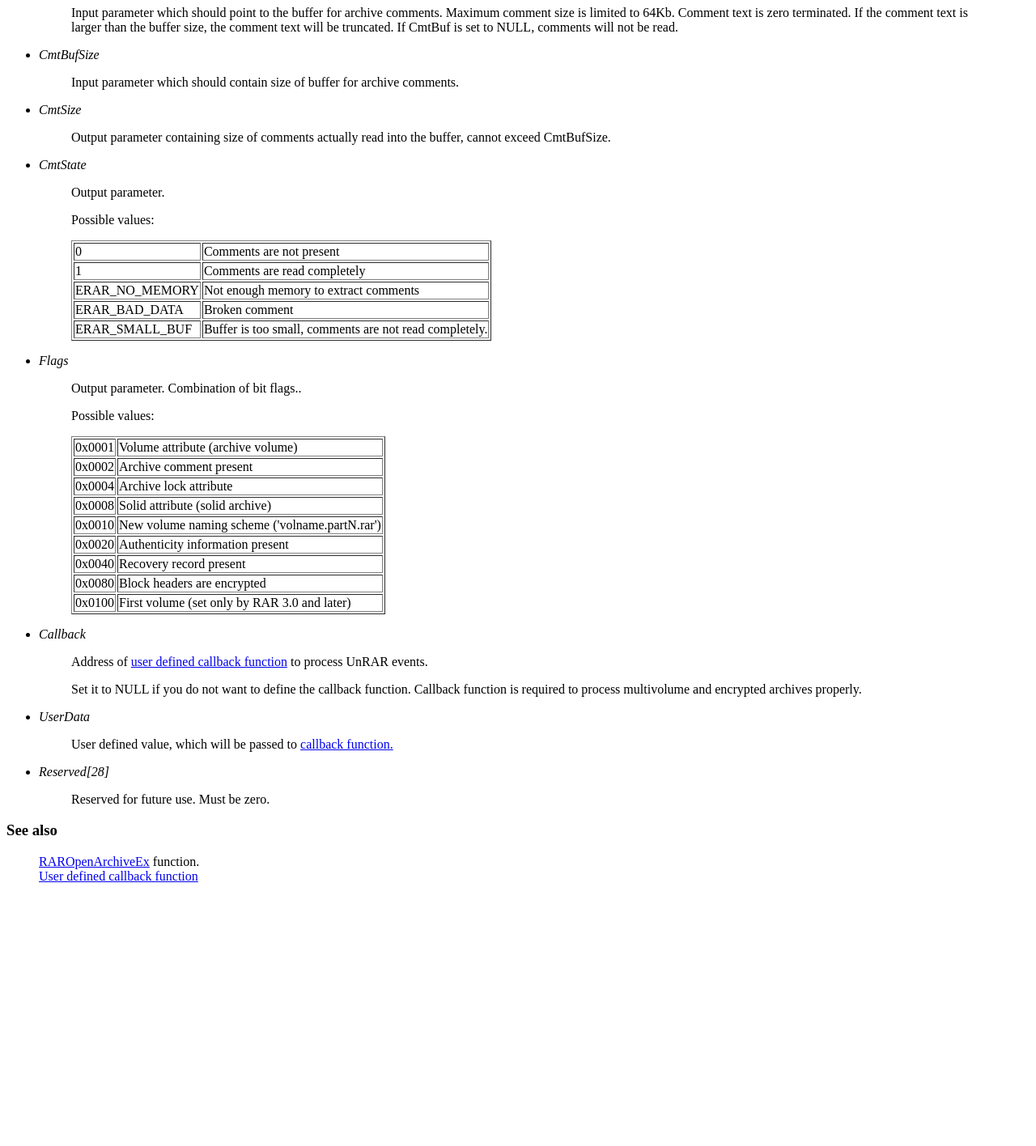
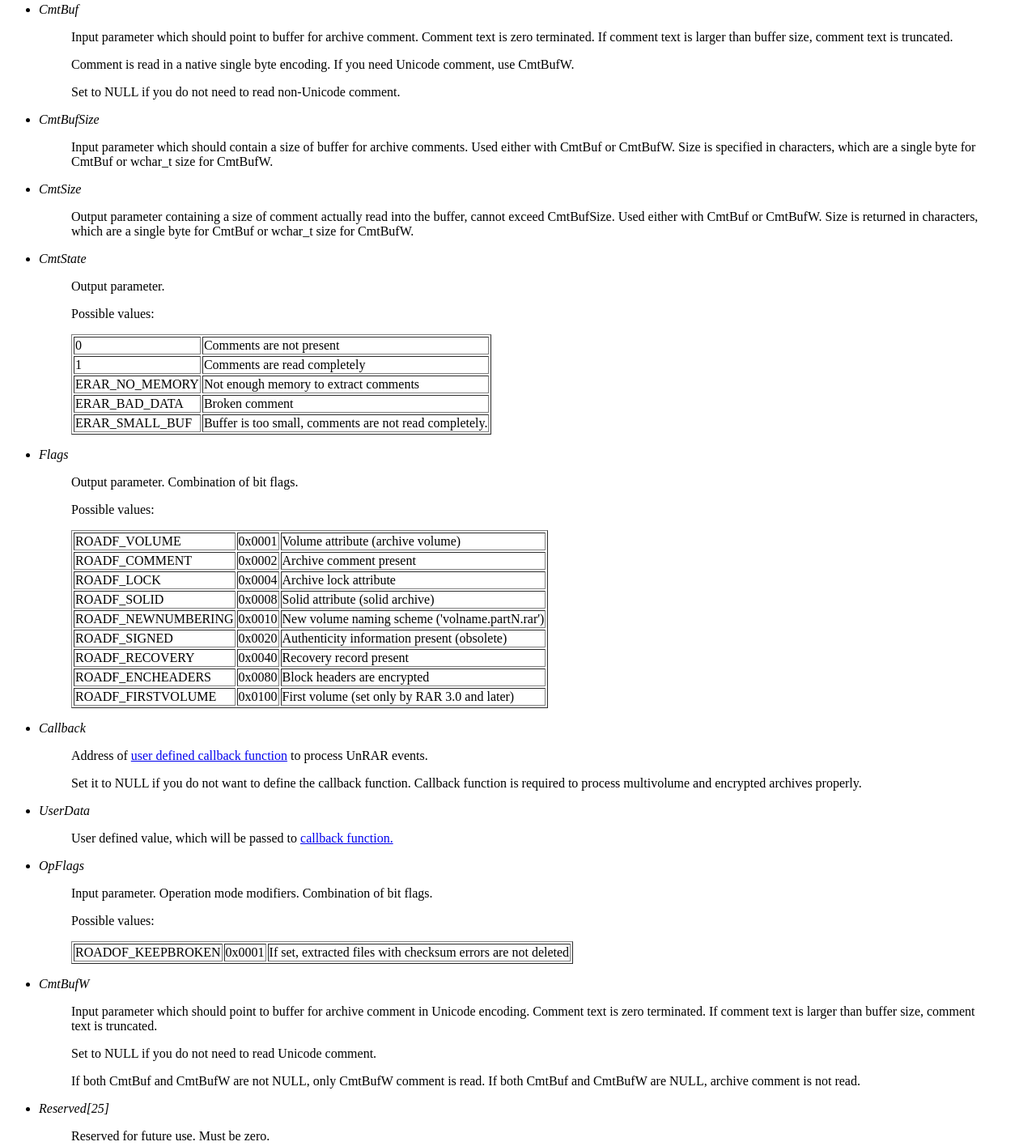
Before and after one commit to YuJianrong/node-unrar.js, a website: page UnRarDLL_Doc/Documentation/RAROpenArchiveDataEx.htm in a window 1280 px wide. Shown: the part 1200-2616 px from the top of the page at 81% size. Before the commit the page ends 2308 px from the top, so only its background shows below. Drawn offline with Linux system fonts and the light colour scheme.

Commit message:
Update the document

```diff
--- a/UnRarDLL_Doc/Documentation/RAROpenArchiveDataEx.htm
+++ b/UnRarDLL_Doc/Documentation/RAROpenArchiveDataEx.htm
@@ -23,7 +23,9 @@
   unsigned int  Flags;
   UNRARCALLBACK Callback;
   LPARAM        UserData;
-  unsigned int  Reserved[28];
+  unsigned int  OpFlags;
+  wchar_t      *CmtBufW;
+  unsigned int  Reserved[25];
 };
 </pre>
 
@@ -101,25 +103,31 @@
 <li>
 <i>CmtBuf</i>
 <blockquote>
-  Input parameter which should point to the buffer for archive
-  comments. Maximum comment size is limited to 64Kb. Comment text is
-  zero terminated. If the comment text is larger than the buffer
-  size, the comment text will be truncated. If CmtBuf is set to
-  NULL, comments will not be read.
+  <p>Input parameter which should point to buffer for archive comment.
+  Comment text is zero terminated. If comment text is larger than
+  buffer size, comment text is truncated.</p>
+
+  <p>Comment is read in a native single byte encoding. If you need Unicode
+  comment, use CmtBufW.</p>
+
+  <p>Set to NULL if you do not need to read non-Unicode comment.</p>
 </blockquote>
 
 <li>
 <i>CmtBufSize</i>
 <blockquote>
-  Input parameter which should contain size of buffer for archive
-  comments.
+  Input parameter which should contain a size of buffer for archive comments.
+  Used either with CmtBuf or CmtBufW. Size is specified in characters,
+  which are a single byte for CmtBuf or wchar_t size for CmtBufW.
 </blockquote>
 
 <li>
 <i>CmtSize</i>
 <blockquote>
-  Output parameter containing size of comments actually read into the
-  buffer, cannot exceed CmtBufSize.
+  Output parameter containing a size of comment actually read into the buffer,
+  cannot exceed CmtBufSize.
+  Used either with CmtBuf or CmtBufW. Size is returned in characters,
+  which are a single byte for CmtBuf or wchar_t size for CmtBufW.
 </blockquote>
 
 <li>
@@ -141,20 +149,20 @@
 <li>
 <i>Flags</i>
 <blockquote>
-  <p>Output parameter. Combination of bit flags..</p>
+  <p>Output parameter. Combination of bit flags.</p>
 
   <p>Possible values:</p>
 
   <table border=1>
-  <tr><td> 0x0001 </td><td> Volume attribute (archive volume)</td></tr>
-  <tr><td> 0x0002 </td><td> Archive comment present</td></tr>
-  <tr><td> 0x0004 </td><td> Archive lock attribute</td></tr>
-  <tr><td> 0x0008 </td><td> Solid attribute (solid archive)</td></tr>
-  <tr><td> 0x0010 </td><td> New volume naming scheme ('volname.partN.rar')</td></tr>
-  <tr><td> 0x0020 </td><td> Authenticity information present</td></tr>
-  <tr><td> 0x0040 </td><td> Recovery record present</td></tr>
-  <tr><td> 0x0080 </td><td> Block headers are encrypted</td></tr>
-  <tr><td> 0x0100 </td><td> First volume (set only by RAR 3.0 and later)</td></tr>
+  <tr><td>ROADF_VOLUME</td><td> 0x0001 </td><td> Volume attribute (archive volume)</td></tr>
+  <tr><td>ROADF_COMMENT</td><td> 0x0002 </td><td> Archive comment present</td></tr>
+  <tr><td>ROADF_LOCK</td><td> 0x0004 </td><td> Archive lock attribute</td></tr>
+  <tr><td>ROADF_SOLID</td><td> 0x0008 </td><td> Solid attribute (solid archive)</td></tr>
+  <tr><td>ROADF_NEWNUMBERING</td><td> 0x0010 </td><td> New volume naming scheme ('volname.partN.rar')</td></tr>
+  <tr><td>ROADF_SIGNED</td><td> 0x0020 </td><td> Authenticity information present (obsolete)</td></tr>
+  <tr><td>ROADF_RECOVERY</td><td> 0x0040 </td><td> Recovery record present</td></tr>
+  <tr><td>ROADF_ENCHEADERS</td><td> 0x0080 </td><td> Block headers are encrypted</td></tr>
+  <tr><td>ROADF_FIRSTVOLUME</td><td> 0x0100 </td><td> First volume (set only by RAR 3.0 and later)</td></tr>
   </table>
 </blockquote>
 
@@ -176,7 +184,32 @@
 </blockquote>
 
 <li>
-<i>Reserved[28]</i>
+<i>OpFlags</i>
+<blockquote>
+  <p>Input parameter. Operation mode modifiers. Combination of bit flags.</p>
+
+  <p>Possible values:</p>
+
+  <table border=1>
+  <tr><td>ROADOF_KEEPBROKEN</td><td> 0x0001 </td><td>If set, extracted files with checksum errors are not deleted</td></tr>
+  </table>
+</blockquote>
+
+<li>
+<i>CmtBufW</i>
+<blockquote>
+  <p>Input parameter which should point to buffer for archive comment
+  in Unicode encoding. Comment text is zero terminated. If comment text
+  is larger than buffer size, comment text is truncated.</p>
+
+  <p>Set to NULL if you do not need to read Unicode comment.</p>
+
+  <p>If both CmtBuf and CmtBufW are not NULL, only CmtBufW comment is read.
+  If both CmtBuf and CmtBufW are NULL, archive comment is not read.</p>
+</blockquote>
+
+<li>
+<i>Reserved[25]</i>
 <blockquote>
   <p>Reserved for future use. Must be zero.</p>
 </blockquote>
```
Also changed, not shown: UnRarDLL_Doc/Documentation/RARCallback.htm (+1 -1 lines), UnRarDLL_Doc/whatsnew.txt (+19 -0 lines), 1 other file.
